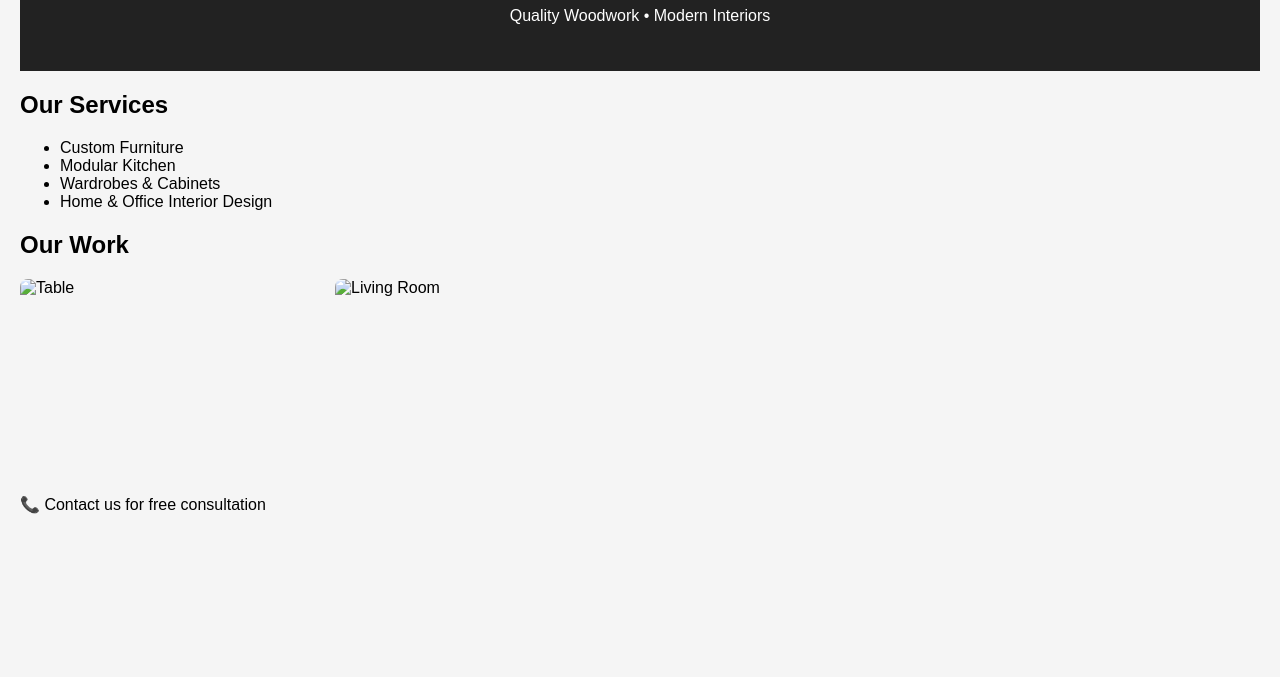
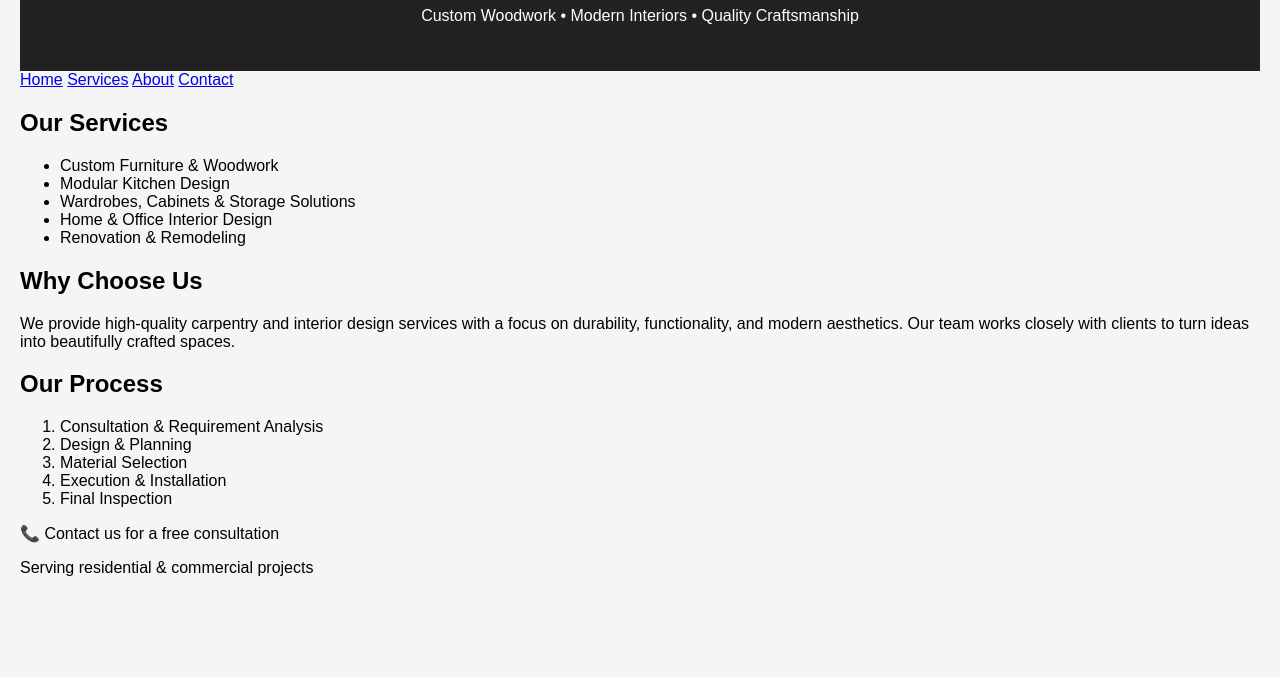
Before and after one commit to kuldeep15118e0/carpenter-website, a plain HTML site: page index.html in a window 1280 px wide. Shown: the part 123-800 px from the top of the page. Drawn offline with Linux system fonts and the light colour scheme.

Commit message:
Update index.html

```diff
--- a/index.html
+++ b/index.html
@@ -2,37 +2,58 @@
 <html lang="en">
 <head>
     <meta charset="UTF-8">
-    <title>Carpentry & Interior Design</title>
+    <title>Carpentry & Interior Design Services</title>
     <meta name="viewport" content="width=device-width, initial-scale=1.0">
     <link rel="stylesheet" href="css/style.css">
 </head>
 <body>
 
-<header>
-    <h1>Carpentry & Interior Design</h1>
-    <p>Quality Woodwork • Modern Interiors</p>
+<header class="header">
+    <h1>Professional Carpentry & Interior Design</h1>
+    <p>Custom Woodwork • Modern Interiors • Quality Craftsmanship</p>
 </header>
 
-<section>
+<nav class="nav">
+    <a href="#">Home</a>
+    <a href="#">Services</a>
+    <a href="#">About</a>
+    <a href="#">Contact</a>
+</nav>
+
+<section class="section">
     <h2>Our Services</h2>
     <ul>
-        <li>Custom Furniture</li>
-        <li>Modular Kitchen</li>
-        <li>Wardrobes & Cabinets</li>
+        <li>Custom Furniture & Woodwork</li>
+        <li>Modular Kitchen Design</li>
+        <li>Wardrobes, Cabinets & Storage Solutions</li>
         <li>Home & Office Interior Design</li>
+        <li>Renovation & Remodeling</li>
     </ul>
 </section>
 
-<section>
-    <h2>Our Work</h2>
-    <div class="gallery">
-        <img src="images/carpentry/table.jpg" alt="Table">
-        <img src="images/interior/living-room.jpg" alt="Living Room">
-    </div>
+<section class="section">
+    <h2>Why Choose Us</h2>
+    <p>
+        We provide high-quality carpentry and interior design services with a focus
+        on durability, functionality, and modern aesthetics. Our team works closely
+        with clients to turn ideas into beautifully crafted spaces.
+    </p>
 </section>
 
-<footer>
-    <p>📞 Contact us for free consultation</p>
+<section class="section">
+    <h2>Our Process</h2>
+    <ol>
+        <li>Consultation & Requirement Analysis</li>
+        <li>Design & Planning</li>
+        <li>Material Selection</li>
+        <li>Execution & Installation</li>
+        <li>Final Inspection</li>
+    </ol>
+</section>
+
+<footer class="footer">
+    <p>📞 Contact us for a free consultation</p>
+    <p>Serving residential & commercial projects</p>
 </footer>
 
 </body>
```
